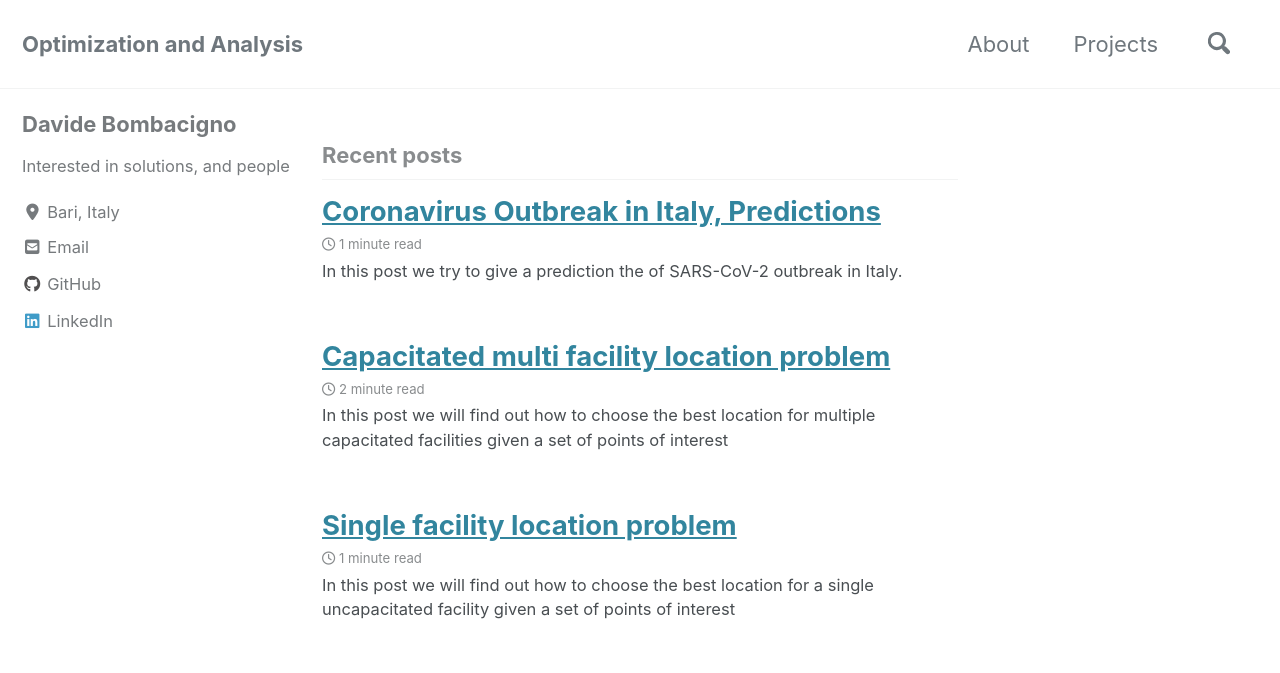
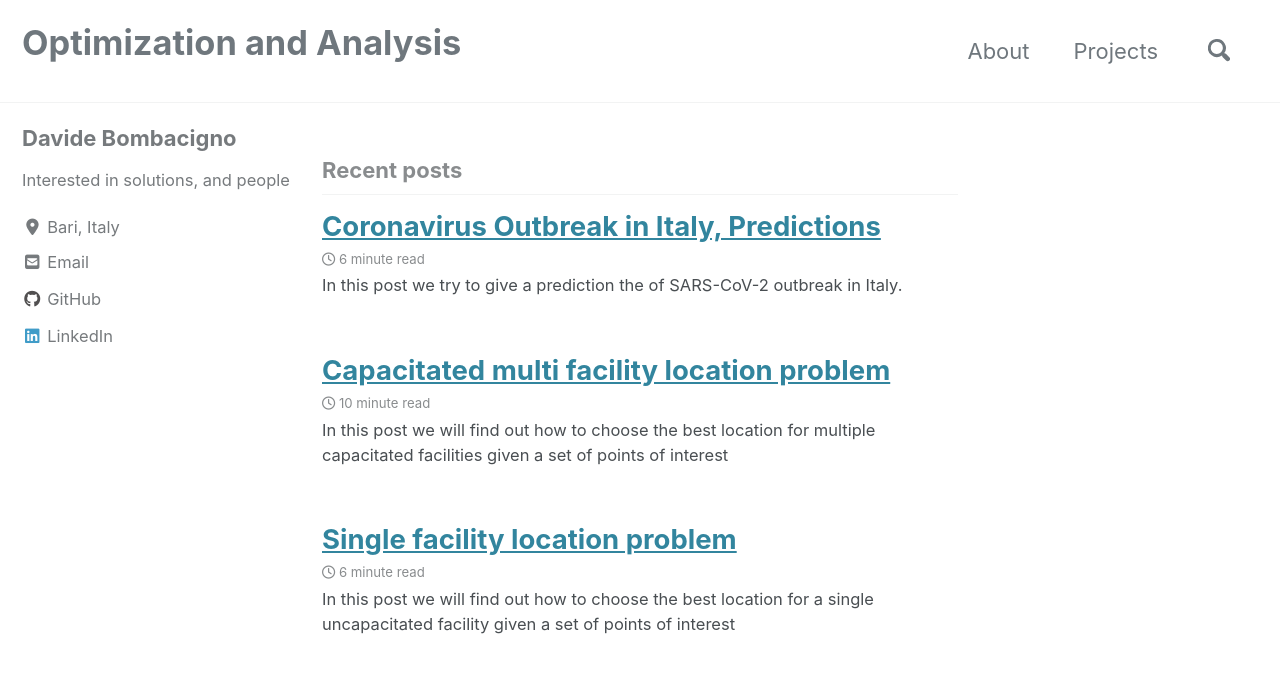
Before and after one commit to davbom97/davbom97.github.io, a Jekyll site: the page built from index.html, in a window 1280 px wide and 900 px high. Shown: the top 673 px of the window. Built offline with Jekyll 4.4.1, drawn with Linux system fonts in a browser that asks for light colours; cached includes are drawn as plain includes; nearby versions of some CDN libraries; the list of posts is cut into pages by our own code.

Commit message:
edited index.html

```diff
--- a/_config.yml
+++ b/_config.yml
@@ -28,7 +28,7 @@ teaser                   : # path of fallback teaser image, e.g. "/assets/images
 logo                     : # path of logo image to display in the masthead, e.g. "/assets/images/88x88.png"
 masthead_title           : # overrides the website title displayed in the masthead, use " " for no title
 breadcrumbs              : false # true, false (default)
-words_per_minute         : 600
+words_per_minute         : 150
 comments:
   provider               : # false (default), "disqus", "discourse", "facebook", "staticman", "staticman_v2", "utterances", "custom"
   disqus:
--- a/_includes/masthead.html
+++ b/_includes/masthead.html
@@ -12,7 +12,9 @@
           <a class="site-logo" href="{{ '/' | relative_url }}"><img src="{{ logo_path | relative_url }}" alt=""></a>
         {% endunless %}
         <a class="site-title" href="{{ '/' | relative_url }}">
-          {{ site.masthead_title | default: site.title }}
+          <h1>
+            {{ site.masthead_title | default: site.title }}
+          </h1>
           {% if site.subtitle %}<span class="site-subtitle">{{ site.subtitle }}</span>{% endif %}
         </a>
         <ul class="visible-links">
```
